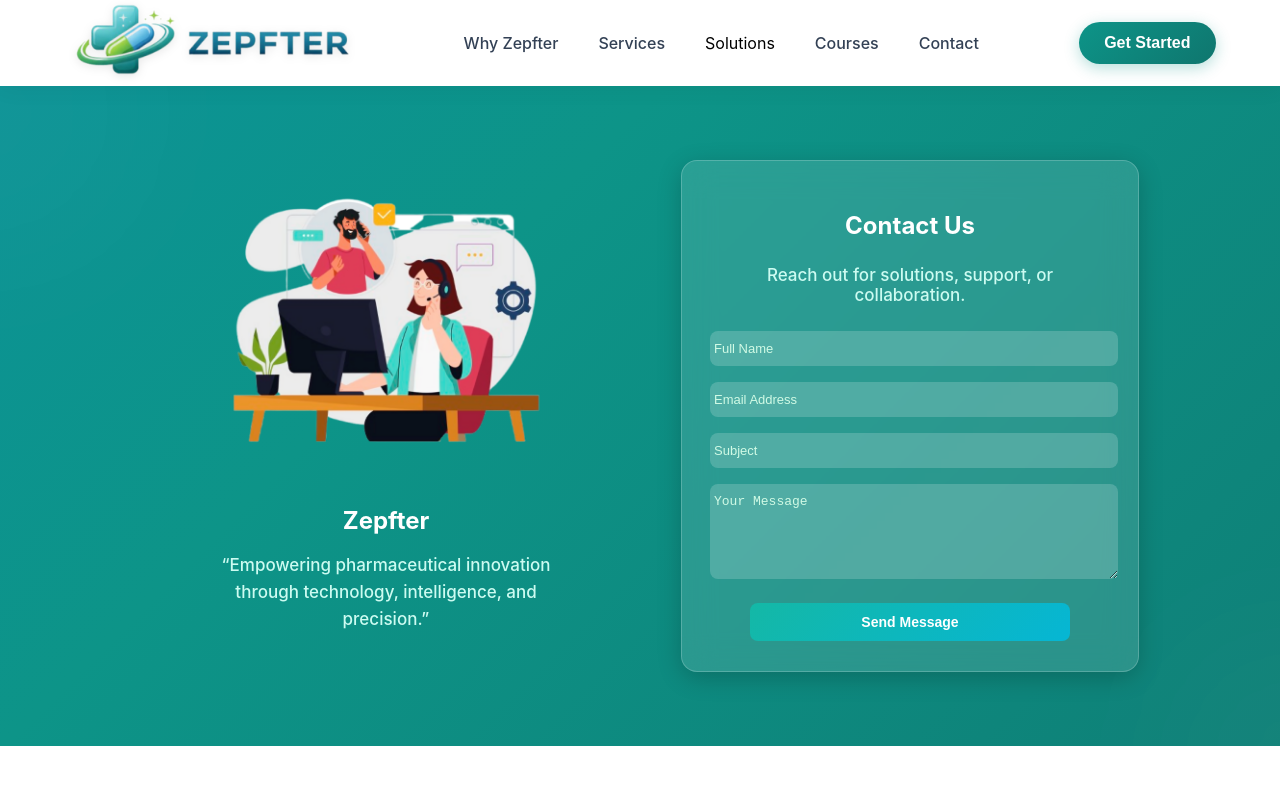
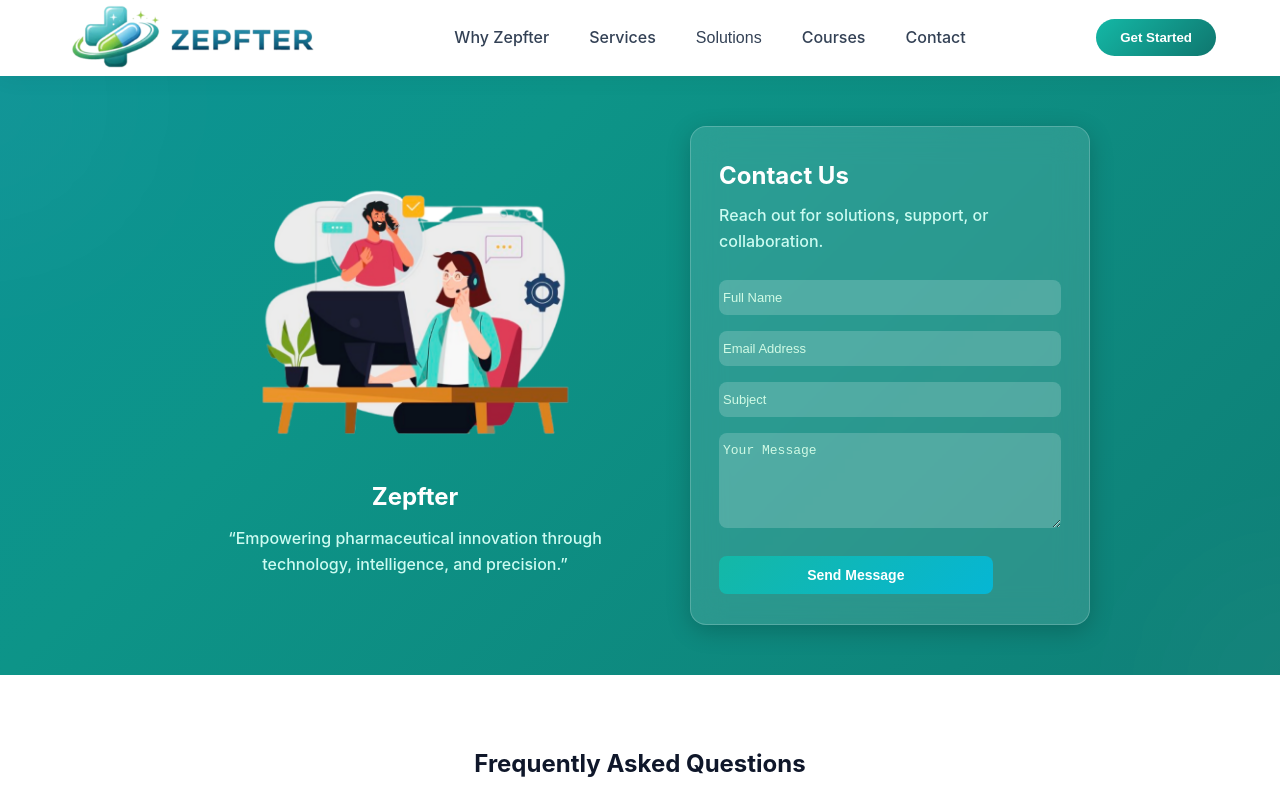
Before and after one commit to saisravanthikondaviti-web/Zepfter-pharma-app, a React (Create React App) app: page /contact in a window 1280 px wide. Shown: the top 800 px of the page. Built offline with nearby package versions, Linux system fonts and the light colour scheme.

Commit message:
thursday commit

```diff
--- a/src/App.css
+++ b/src/App.css
@@ -1,39 +1,164 @@
-.App {
-  text-align: center;
+/* 🔥 GLOBAL RESET */
+* {
+  margin: 0;
+  padding: 0;
+  box-sizing: border-box;
 }
 
-.App-logo {
-  height: 40vmin;
-  pointer-events: none;
+/* 🌍 BODY */
+body {
+  font-family: "Inter", sans-serif;
+  overflow-x: hidden;
+  background: #f8fafc;
+  color: #14b8a6;
+  line-height: 1.6;
 }
 
-@media (prefers-reduced-motion: no-preference) {
-  .App-logo {
-    animation: App-logo-spin infinite 20s linear;
+/* 📦 GLOBAL CONTAINER */
+.container {
+  width: 100%;
+  max-width: 1200px;
+  margin: auto;
+  padding: 0 5%;
+}
+
+/* 📐 GLOBAL SECTION */
+.section {
+  padding: 80px 5%;
+}
+
+/* 📝 TYPOGRAPHY */
+h1 {
+  font-size: 36px;
+  font-weight: 700;
+}
+
+h2 {
+  font-size: 24px;
+}
+
+p {
+  font-size: 16px;
+  color: #000000;
+}
+
+/* 🖼️ IMAGES */
+img {
+  width: 100%;
+  height: auto;
+  display: block;
+  border-radius: 10px;
+}
+
+/* 🔲 GRID SYSTEM */
+.grid {
+  display: grid;
+  gap: 20px;
+}
+
+.grid-2 {
+  grid-template-columns: repeat(auto-fit, minmax(300px, 1fr));
+}
+
+.grid-3 {
+  grid-template-columns: repeat(auto-fit, minmax(250px, 1fr));
+}
+
+/* 🎯 FLEX UTILITIES */
+.flex {
+  display: flex;
+}
+
+.flex-center {
+  display: flex;
+  align-items: center;
+  justify-content: center;
+}
+
+.space-between {
+  display: flex;
+  justify-content: space-between;
+  align-items: center;
+}
+
+/* 🧊 CARD (Reusable everywhere) */
+.card {
+  background: rgba(255, 255, 255, 0.8);
+  backdrop-filter: blur(10px);
+  border-radius: 20px;
+  padding: 20px;
+  border: 1px solid rgba(255, 255, 255, 0.4);
+  box-shadow: 0 10px 30px rgba(0, 0, 0, 0.05);
+  transition: 0.3s ease;
+}
+
+.card:hover {
+  transform: translateY(-8px);
+  box-shadow: 0 20px 40px rgba(0, 0, 0, 0.1);
+}
+
+/* 🔘 BUTTON */
+.btn {
+  padding: 10px 20px;
+  border-radius: 10px;
+  border: none;
+  background: linear-gradient(90deg, #14b8a6, #0ea5e9);
+  color: white;
+  cursor: pointer;
+  transition: 0.3s;
+}
+
+.btn:hover {
+  opacity: 0.9;
+}
+
+/* 📱 RESPONSIVE BREAKPOINTS */
+
+/* Tablet */
+@media (max-width: 1024px) {
+  h1 {
+    font-size: 30px;
+  }
+
+  .section {
+    padding: 70px 5%;
   }
 }
 
-.App-header {
-  background-color: #282c34;
-  min-height: 100vh;
-  display: flex;
-  flex-direction: column;
-  align-items: center;
-  justify-content: center;
-  font-size: calc(10px + 2vmin);
-  color: white;
+/* Mobile */
+@media (max-width: 768px) {
+  h1 {
+    font-size: 26px;
+  }
+
+  h2 {
+    font-size: 20px;
+  }
+
+  p {
+    font-size: 14px;
+  }
+
+  .section {
+    padding: 60px 5%;
+  }
+
+  .container {
+    padding: 0 4%;
+  }
 }
 
-.App-link {
-  color: #61dafb;
-}
-
-@keyframes App-logo-spin {
-  from {
-    transform: rotate(0deg);
+/* Small Mobile */
+@media (max-width: 480px) {
+  h1 {
+    font-size: 22px;
   }
 
-  to {
-    transform: rotate(360deg);
+  p {
+    font-size: 13px;
+  }
+
+  .section {
+    padding: 50px 4%;
   }
 }
--- a/src/components/Navbar.css
+++ b/src/components/Navbar.css
@@ -1,42 +1,46 @@
-/* Premium Navbar Design */
+/* 🌿 ROOT */
+:root {
+    --primary: #0d9488;
+    --primary-dark: #0f766e;
+    --text: #334155;
+    --bg: #ffffff;
+}
+
+/* 🌿 NAVBAR */
 .navbar {
     display: flex;
     justify-content: space-between;
     align-items: center;
-    padding: 1rem 5%;
+    padding: 0.8rem 5%;
     background: rgba(255, 255, 255, 0.95);
     backdrop-filter: blur(10px);
     position: sticky;
     top: 0;
     z-index: 1000;
     box-shadow: 0 4px 20px rgba(0, 0, 0, 0.05);
-    transition: all 0.3s ease;
     font-family: 'Inter', sans-serif;
-    /* Fallback sans-serif if Inter is not loaded */
 }
 
+/* 🌿 LOGO */
 .logo {
     display: flex;
     align-items: center;
 }
 
 .logo-img {
-    height: 90px;
-    width: 300px;
+    height: 80px;
+    width: 260px;
     object-fit: contain;
-    margin: -20px 0;
-    /* Makes the logo 40px taller visually without pushing the navbar bigger */
+    margin: -15px 0;
     cursor: pointer;
-    transition: transform 0.3s ease, filter 0.3s ease;
-    filter: drop-shadow(0px 2px 5px rgba(0, 0, 0, 0.1));
+    transition: 0.3s ease;
 }
 
 .logo-img:hover {
-    transform: scale(1.08);
-    filter: drop-shadow(0px 4px 10px rgba(13, 148, 136, 0.3));
-    /* Catchy teal glow */
+    transform: scale(1.05);
 }
 
+/* 🌿 NAV LINKS */
 .nav-links {
     display: flex;
     list-style: none;
@@ -45,110 +49,107 @@
     padding: 0;
 }
 
-.nav-links li a {
+.nav-links li {
+    list-style: none;
+}
+
+.nav-links a,
+.nav-link-btn {
     text-decoration: none;
-    color: #334155;
+    color: var(--text);
     font-weight: 500;
     font-size: 1rem;
-    transition: color 0.3s ease;
     position: relative;
-    padding-bottom: 4px;
+    background: none;
+    border: none;
+    cursor: pointer;
 }
 
-/* Underline effect for links */
-.nav-links li a::after {
+/* ✨ UNDERLINE EFFECT */
+.nav-links a::after,
+.nav-link-btn::after {
     content: '';
     position: absolute;
     width: 0;
     height: 2px;
-    bottom: 0;
+    bottom: -4px;
     left: 0;
-    background-color: #0d9488;
-    /* Matches teal color from logo */
-    transition: width 0.3s ease;
+    background: var(--primary);
+    transition: 0.3s ease;
 }
 
-.nav-links li a:hover {
-    color: #0d9488;
+.nav-links a:hover,
+.nav-link-btn:hover {
+    color: var(--primary);
 }
 
-.nav-links li a:hover::after {
+.nav-links a:hover::after,
+.nav-link-btn:hover::after {
     width: 100%;
 }
 
+/* 🌿 RIGHT BUTTON */
 .nav-btn {
     display: flex;
-    align-items: center;   /* ✅ ensures vertical alignment */
+    align-items: center;
     gap: 10px;
 }
 
 .nav-btn button {
-    background: linear-gradient(135deg, #0d9488, #0f766e);
+    background: linear-gradient(135deg, var(--primary), var(--primary-dark));
     color: white;
     border: none;
-    padding: 0.75rem 1.6rem;
+    padding: 0.7rem 1.5rem;
     border-radius: 50px;
-    font-size: 1rem;
     font-weight: 600;
     cursor: pointer;
-    box-shadow: 0 4px 15px rgba(13, 148, 136, 0.3);
-    transition: transform 0.3s ease, box-shadow 0.3s ease;
+    transition: 0.3s ease;
 }
 
 .nav-btn button:hover {
     transform: translateY(-2px);
-    box-shadow: 0 6px 20px rgba(13, 148, 136, 0.4);
 }
 
-.nav-btn button:active {
-    transform: translateY(0);
-}
-
-/* Responsive adjustment */
-@media screen and (max-width: 768px) {
-    .nav-links {
-        display: none;
-        /* Fallback for mobile views */
-    }
-}
-
-/* Make button look like nav link */
-.nav-link-btn {
-    background: none;
-    border: none;
-    color: inherit;
-    font: inherit;
-    cursor: pointer;
-
-    padding: 0;
-}
-
-/* Optional hover */
-.nav-link-btn:hover {
-    color: #14b8a6;
-}
-
-/* Profile Dropdown */
+/* 🌿 PROFILE */
 .profile-container {
     position: relative;
 }
 
+.profile-icon {
+    width: 38px;
+    height: 38px;
+    border-radius: 50%;
+    overflow: hidden;
+    cursor: pointer;
+    transition: 0.3s ease;
+}
+
+.profile-icon img {
+    width: 100%;
+    height: 100%;
+    object-fit: cover;
+}
+
+.profile-icon:hover {
+    transform: scale(1.08);
+}
+
+/* 🌿 DROPDOWN */
 .dropdown {
     position: absolute;
-    top: 45px;
+    top: 50px;
     right: 0;
-    background: #0d9488;
+    background: var(--primary);
     padding: 12px;
     border-radius: 10px;
-    box-shadow: 0 6px 18px rgba(0,0,0,0.15);
     min-width: 180px;
-    z-index: 100;
+    box-shadow: 0 6px 18px rgba(0, 0, 0, 0.15);
 }
 
 .user-email {
     font-size: 14px;
+    color: white;
     margin-bottom: 10px;
-    color: #ffffff;
     word-break: break-all;
 }
 
@@ -166,27 +167,97 @@
     background: #dc2626;
 }
 
-.profile-icon {
-    width: 38px;
-    height: 38px;
-    border-radius: 50%;
-    overflow: hidden;
+/* 🌿 HAMBURGER */
+.hamburger {
+    display: none;
+    font-size: 28px;
     cursor: pointer;
-    display: flex;              /* ✅ center image */
-    align-items: center;
-    justify-content: center;
-
-    transition: 0.3s ease;
 }
 
-.profile-icon img {
-    width: 100%;
-    height: 100%;
-    object-fit: cover;
-    display: block;   /* ✅ removes extra inline spacing */
+/* 🌿 MOBILE PROFILE */
+.mobile-auth {
+    display: none;
 }
 
-.profile-icon:hover {
-    transform: scale(1.08);
-    box-shadow: 0 4px 12px rgba(13, 148, 136, 0.4);
+.mobile-profile {
+    display: flex;
+    flex-direction: column;
+    align-items: center;
+    gap: 10px;
 }
+
+.mobile-profile img {
+    width: 40px;
+    height: 40px;
+    border-radius: 50%;
+}
+
+.mobile-profile p {
+    font-size: 14px;
+}
+
+.mobile-profile button {
+    background: #ef4444;
+    border: none;
+    padding: 8px 12px;
+    color: white;
+    border-radius: 6px;
+}
+
+/* 🌿 DESKTOP ONLY */
+.desktop-only {
+    display: flex;
+}
+
+/* 🌿 ANIMATION */
+@keyframes slideDown {
+    from {
+        opacity: 0;
+        transform: translateY(-10px);
+    }
+    to {
+        opacity: 1;
+        transform: translateY(0);
+    }
+}
+
+/* 📱 RESPONSIVE */
+@media screen and (max-width: 768px) {
+
+    .hamburger {
+        display: block;
+    }
+
+    .desktop-only {
+        display: none;
+    }
+
+    .nav-links {
+        position: absolute;
+        top: 100%;
+        left: 0;
+        width: 100%;
+        background: rgb(255, 255, 255);
+        flex-direction: column;
+        align-items: center;
+        gap: 1.5rem;
+        padding: 1.5rem 0;
+        display: none;
+        box-shadow: 0 8px 20px rgba(0,0,0,0.08);
+    }
+
+    .nav-links.active {
+        display: flex;
+        animation: slideDown 0.3s ease;
+    }
+
+    .mobile-auth {
+        display: block;
+    }
+
+    .logo-img {
+        height: 60px;
+        width: 200px;
+        margin: 0;
+    }
+}
--- a/src/components/Navbar.js
+++ b/src/components/Navbar.js
@@ -7,14 +7,15 @@
 
 function Navbar() {
     const [openModal, setOpenModal] = useState(false);
+    const [menuOpen, setMenuOpen] = useState(false);
+    const [dropdownOpen, setDropdownOpen] = useState(false);
+
     const [user, setUser] = useState(() => {
         return JSON.parse(localStorage.getItem("user"));
     });
-    const [dropdownOpen, setDropdownOpen] = useState(false);
 
     const navigate = useNavigate();
 
-    // ✅ Listen for login/logout changes
     useEffect(() => {
         const syncUser = () => {
             const storedUser = JSON.parse(localStorage.getItem("user"));
@@ -22,24 +23,21 @@
         };
 
         window.addEventListener("authChanged", syncUser);
-
-        return () => {
-            window.removeEventListener("authChanged", syncUser);
-        };
+        return () => window.removeEventListener("authChanged", syncUser);
     }, []);
 
-    // ✅ Protect navigation
     const handleNavClick = (e, path) => {
         if (!user && path !== "/") {
             e.preventDefault();
             navigate("/auth");
         }
+        setMenuOpen(false); // close menu on click
     };
 
-    // ✅ Logout
     const handleLogout = () => {
         localStorage.removeItem("user");
         window.dispatchEvent(new Event("authChanged"));
+        setMenuOpen(false);
         navigate("/auth");
     };
 
@@ -50,28 +48,26 @@
                 {/* Logo */}
                 <div className="logo">
                     <Link to="/">
-                        <img src={logo} alt="Zepfter Logo" className="logo-img" />
+                        <img src={logo} alt="Logo" className="logo-img" />
                     </Link>
                 </div>
 
+                {/* Hamburger */}
+                <div className="hamburger" onClick={() => setMenuOpen(!menuOpen)}>
+                    ☰
+                </div>
+
                 {/* Menu */}
-                <ul className="nav-links">
+                <ul className={`nav-links ${menuOpen ? "active" : ""}`}>
 
                     <li>
-                        <Link
-                            to="/whyzepfter"
-                            className="nav-link-btn"
-                            onClick={(e) => handleNavClick(e, "/whyzepfter")}
-                        >
+                        <Link to="/whyzepfter" onClick={(e) => handleNavClick(e, "/whyzepfter")}>
                             Why Zepfter
                         </Link>
                     </li>
 
                     <li>
-                        <Link
-                            to="/services"
-                            onClick={(e) => handleNavClick(e, "/services")}
-                        >
+                        <Link to="/services" onClick={(e) => handleNavClick(e, "/services")}>
                             Services
                         </Link>
                     </li>
@@ -82,6 +78,7 @@
                             onClick={() => {
                                 if (!user) return navigate("/auth");
                                 setOpenModal(true);
+                                setMenuOpen(false);
                             }}
                         >
                             Solutions
@@ -89,28 +86,38 @@
                     </li>
 
                     <li>
-                        <Link
-                            to="/courses"
-                            onClick={(e) => handleNavClick(e, "/courses")}
-                        >
+                        <Link to="/courses" onClick={(e) => handleNavClick(e, "/courses")}>
                             Courses
                         </Link>
                     </li>
 
                     <li>
-                        <Link
-                            to="/contact"
-                            onClick={(e) => handleNavClick(e, "/contact")}
-                        >
+                        <Link to="/contact" onClick={(e) => handleNavClick(e, "/contact")}>
                             Contact
                         </Link>
                     </li>
 
+                    {/* 👇 Mobile Profile/Login Section */}
+                    <li className="mobile-auth">
+                        {!user ? (
+                            <button onClick={() => navigate("/auth")}>
+                                Get Started
+                            </button>
+                        ) : (
+                            <div className="mobile-profile">
+                                <div className="profile-info">
+                                    <img src={profileIcon} alt="Profile" />
+                                    <p>{user?.email}</p>
+                                </div>
+                                <button onClick={handleLogout}>Logout</button>
+                            </div>
+                        )}
+                    </li>
+
                 </ul>
 
-                {/* Right Section */}
-                <div className="nav-btn">
-
+                {/* Desktop Right Section */}
+                <div className="nav-btn desktop-only">
                     {!user ? (
                         <Link to="/auth">
                             <button>Get Started</button>
@@ -127,14 +134,11 @@
                             {dropdownOpen && (
                                 <div className="dropdown">
                                     <p className="user-email">{user?.email}</p>
-                                    <button onClick={handleLogout}>
-                                        Logout
-                                    </button>
+                                    <button onClick={handleLogout}>Logout</button>
                                 </div>
                             )}
                         </div>
                     )}
-
                 </div>
 
             </nav>
```
Also changed, not shown: src/pages/ServicesPage.css (line endings or trailing spaces).
